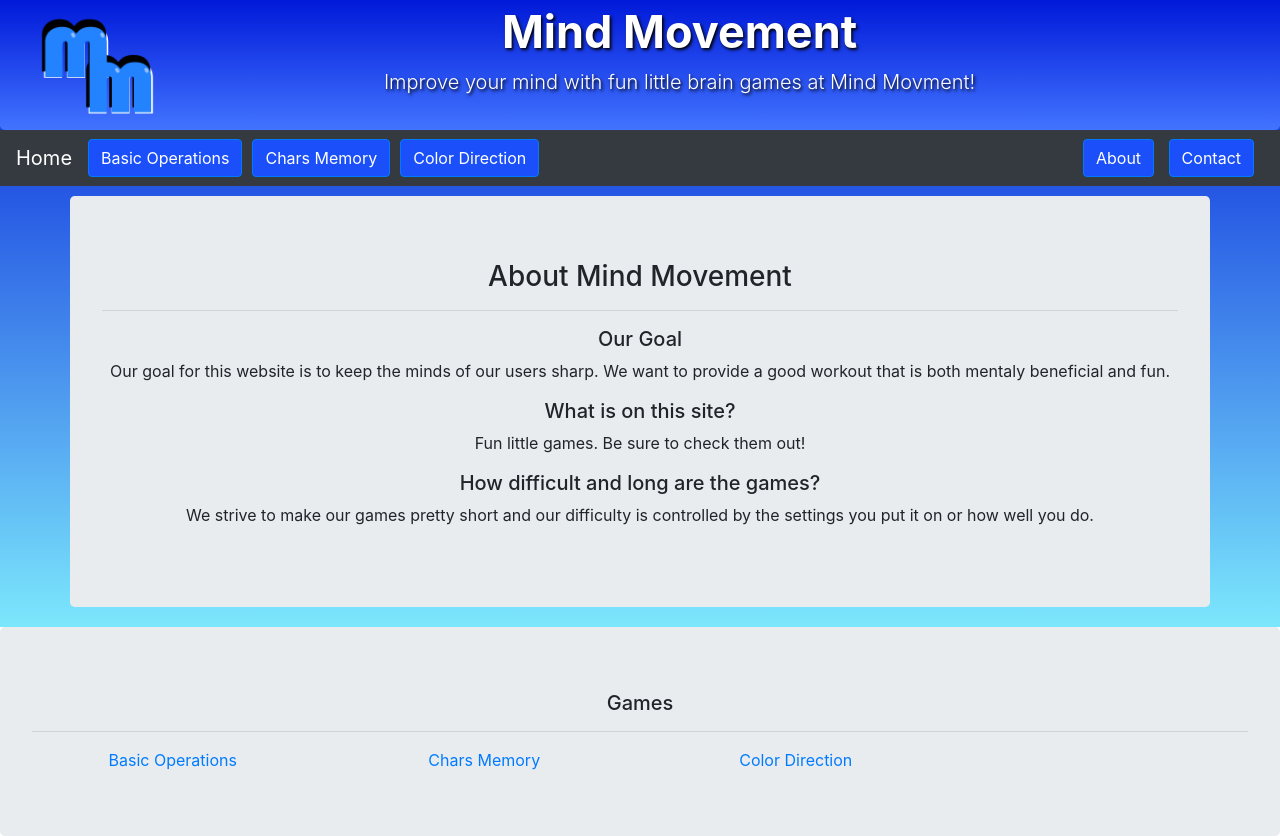
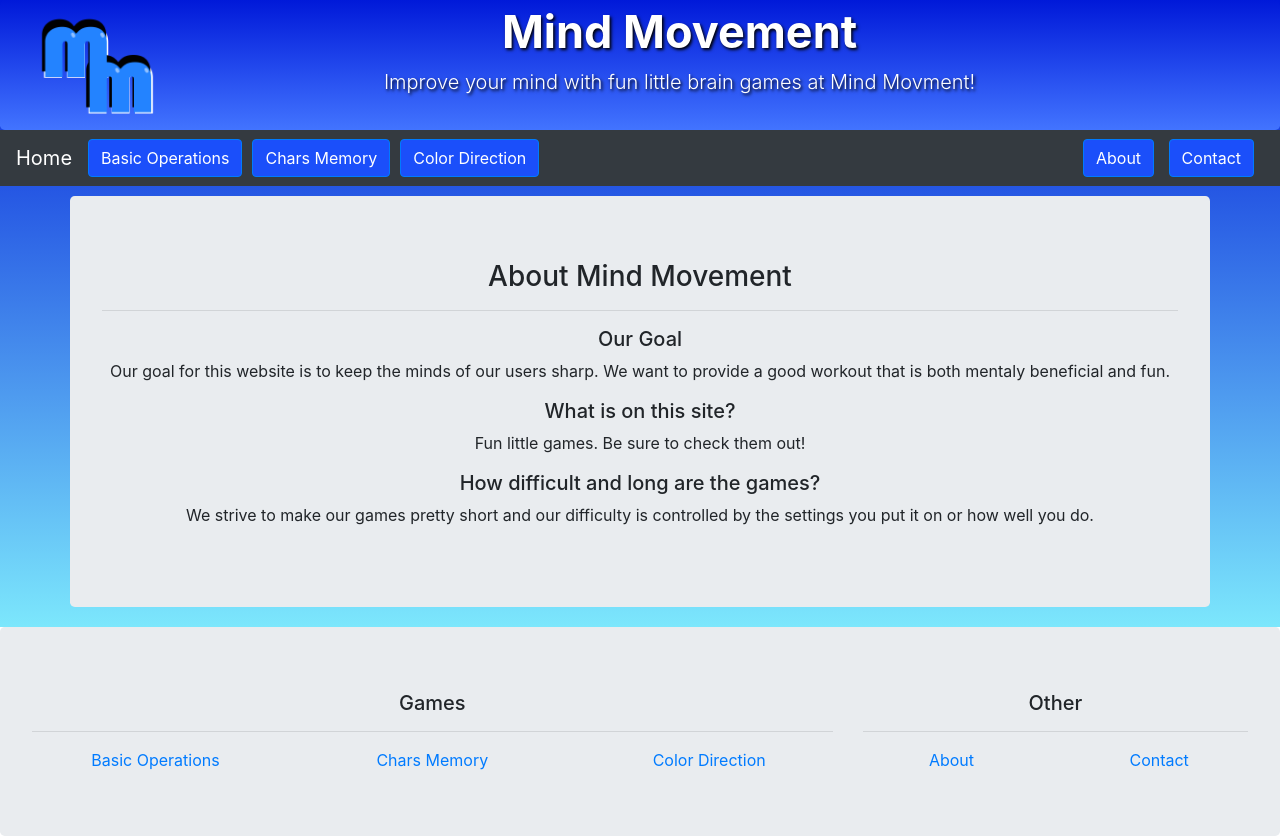
Before and after one commit to 1HectorAC/mindMovement, a Flask app: page /about in a window 1280 px wide. Run offline with Flask 2, Linux system fonts and the light colour scheme; some libraries are stand-ins or nearby versions.

Commit message:
Added stuff to footer.

```diff
--- a/templates/footer.html
+++ b/templates/footer.html
@@ -1,15 +1,32 @@
 <div class="jumbotron text-center footerIn" style="margin-bottom:0">
+    <div class="row">
+        <div class="col-md-8">
             <h5>Games</h5>
             <hr>
             <div class="row">
-        <div class="col-md-3">
+                <div class="col-md-4">
                     <a href="{{ url_for('game1') }}">Basic Operations</a>
                 </div>
-        <div class="col-md-3">
+                <div class="col-md-4">
                     <a href="{{ url_for('game2') }}">Chars Memory</a>
                 </div>
-        <div class="col-md-3">
+                <div class="col-md-4">
                     <a href="{{ url_for('game3') }}">Color Direction</a>
+                </div>
+            </div>
+        </div>
+
+        <div class="col-md-4">
+            <h5>Other</h5>
+            <hr>
+            <div class="row">
+                <div class="col-md-6">
+                    <a href="{{ url_for('about') }}">About</a>
+                </div>
+                <div class="col-md-6">
+                    <a href="{{ url_for('contact') }}">Contact</a>
+                </div>
+            </div>
         </div>
     </div>
 
```
Lines whose indentation alone changed are shown as unchanged.
